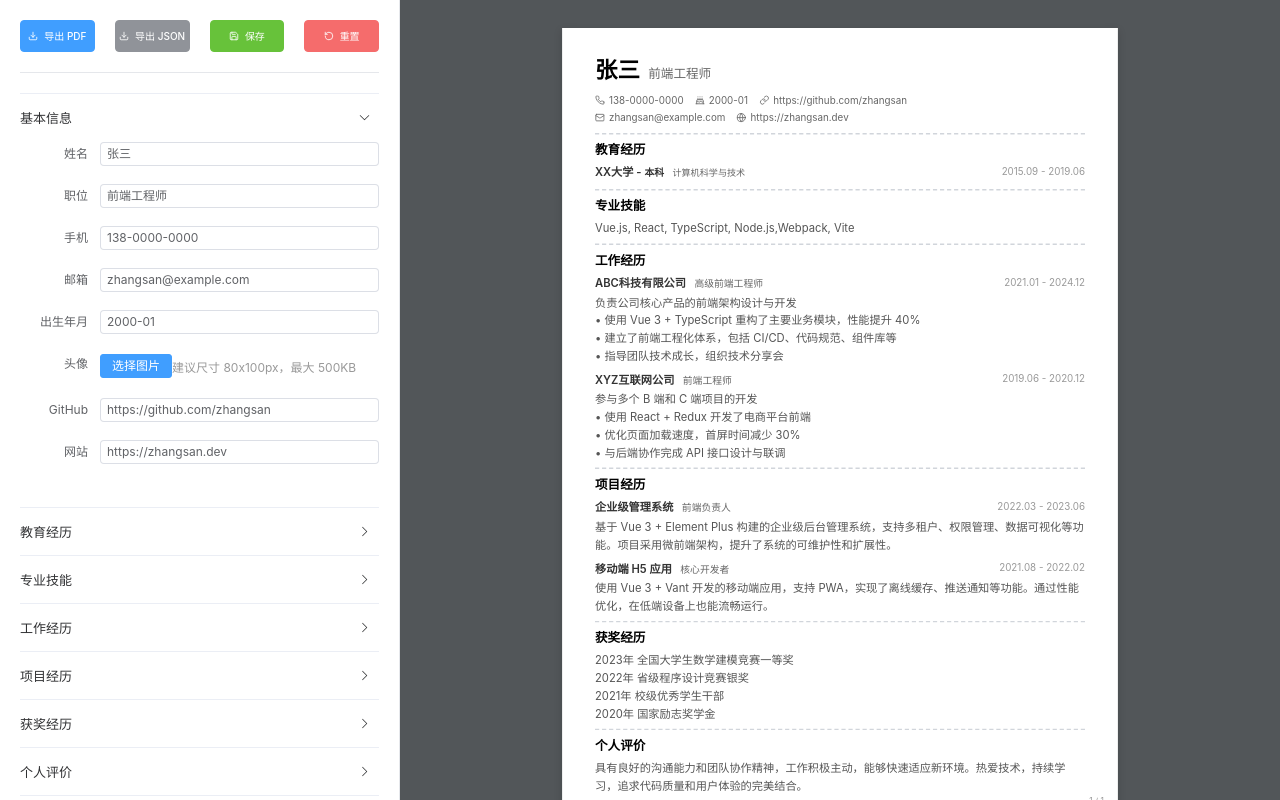
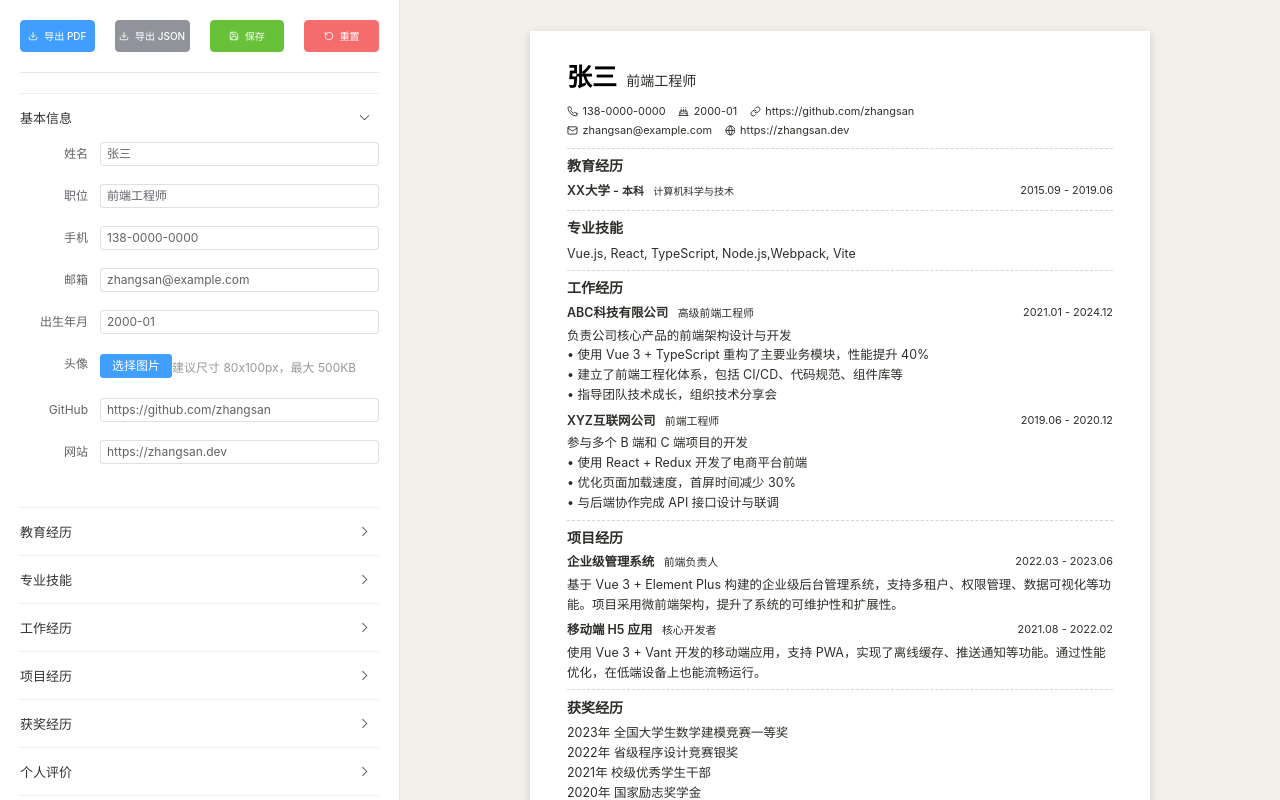
Before and after one commit to cino3/KnockKnockResume, a Vue app: page / in a window 1280 px wide. Built offline with nearby package versions, Linux system fonts and the light colour scheme.

Commit message:
调整预览组件样式以支持缩放(也就是解决了预览页，背景还能往下滚一整页多的问题，大量下滚留白)，更新默认缩放比例至74%；

```diff
--- a/src/components/Preview.vue
+++ b/src/components/Preview.vue
@@ -1,7 +1,10 @@
 <template>
   <div class="preview-container">
     <!-- 简历页面容器 -->
-    <div class="resume-pages-container" :style="{ transform: `scale(${store.previewScale})`, transformOrigin: 'top center' }">
+    <div
+      class="resume-pages-container"
+      :style="pagesContainerStyle"
+    >
 
       <!-- 1. 测量容器 (永远隐藏，仅用于计算) -->
       <div ref="measureRef" class="resume-paper measure-container" :style="resumeStyle">
@@ -15,7 +18,7 @@
 
       <!-- 3. 真实渲染的分页 (JS 计算结果，仅屏幕预览) -->
       <div
-        v-for="(page, index) in renderPages"
+        v-for="(_page, index) in renderPages"
         :key="index"
         class="resume-paper screen-page"
         :style="resumeStyle"
@@ -35,12 +38,27 @@ import ResumeContent from './ResumeContent.vue'
 const store = useResumeStore()
 const measureRef = ref<HTMLElement | null>(null)
 const renderPages = ref<number[]>([1])
+const supportsZoom = ref(false)
 
 const resumeStyle = computed(() => ({
   '--primary': store.theme.primaryColor,
   '--line-height': store.theme.lineHeight,
   '--paragraph-spacing': `${store.theme.paragraphSpacing}px`
 }))
+
+// `transform: scale()` 不会影响布局尺寸，滚动高度仍按未缩放计算，会导致“还能往下滚一大截空白”
+// 优先使用 `zoom`（Chromium 支持）让布局尺寸随缩放同步变化；不支持时再 fallback 到 transform。
+const pagesContainerStyle = computed(() => {
+  if (supportsZoom.value) {
+    return {
+      zoom: String(store.previewScale)
+    } as Record<string, string>
+  }
+  return {
+    transform: `scale(${store.previewScale})`,
+    transformOrigin: 'top center'
+  } as Record<string, string>
+})
 
 // ================= 常量定义 =================
 const A4_HEIGHT_PX = 1123 // A4 高度 (96 DPI)
@@ -232,7 +250,6 @@ async function calculatePages() {
 
   // 第3步：使用动态容差重新评估所有方案
   let bestPagesData: HTMLElement[][] = []
-  let bestHeights: number[] = []
   let bestScore = Infinity
   let bestMargin = Infinity
   let bestSafetyBuffer = 0
@@ -297,7 +314,6 @@ async function calculatePages() {
     if (score < bestScore) {
       bestScore = score
       bestPagesData = pagesData
-      bestHeights = pageHeights
       bestMargin = firstPageMargin
       bestSafetyBuffer = safetyBuffer
     }
@@ -306,7 +322,7 @@ async function calculatePages() {
   console.log(`✅ 选择方案: safetyBuffer=${bestSafetyBuffer}px, 第1页留白=${bestMargin.toFixed(1)}px`)
 
   // 渲染最优结果
-  renderPages.value = bestPagesData.length > 0 ? Array(bestPagesData.length).fill(1) : [1]
+  renderPages.value = bestPagesData.length > 0 ? new Array(bestPagesData.length).fill(1) : [1]
 
   await nextTick()
   bestPagesData.forEach((nodes, index) => {
@@ -326,6 +342,7 @@ watch(
 )
 
 onMounted(() => {
+  supportsZoom.value = typeof CSS !== 'undefined' && typeof CSS.supports === 'function' && CSS.supports('zoom', '1')
   setTimeout(calculatePages, 500)
 })
 </script>
@@ -334,7 +351,7 @@ onMounted(() => {
 /* ================= 预览样式 ================= */
 .preview-container {
   position: relative; width: 100%; height: 100%;
-  background: #525659; overflow: auto;
+  background: #F2F0EB; overflow: auto;
 }
 .resume-pages-container {
   display: flex; flex-direction: column; align-items: center;
@@ -389,7 +406,7 @@ onMounted(() => {
   font-size: 32px; font-weight: 700; color: var(--primary, #000000); margin-bottom: 0;
 }
 .page-content-wrapper :deep(.title) {
-  font-size: 18px; color: #666; margin-bottom: 0;
+  font-size: 18px; color: #2D2D29; margin-bottom: 0;
 }
 .page-content-wrapper :deep(.avatar-wrapper) {
   position: absolute; right: 0; top: 0;
@@ -398,7 +415,7 @@ onMounted(() => {
   width: 80px; height: 100px; object-fit: cover; display: block;
 }
 .page-content-wrapper :deep(.contact-info) {
-  display: flex; flex-direction: column; gap: 4px; font-size: 14px; color: #666; min-height: 50px;
+  display: flex; flex-direction: column; gap: 4px; font-size: 14px; color: #2D2D29; min-height: 50px;
 }
 .page-content-wrapper :deep(.contact-info.has-avatar) {
   margin-right: 96px;
@@ -416,7 +433,7 @@ onMounted(() => {
   margin-bottom: 8px;
 }
 .page-content-wrapper :deep(.section-title) {
-  font-size: 18px; font-weight: 600; color: var(--primary, #000000); margin-bottom: 7px; margin-top: 5px;
+  font-size: 18px; font-weight: 600; color: #2D2D29; margin-bottom: 7px; margin-top: 5px;
 }
 .page-content-wrapper :deep(.section-content) {
   margin-bottom: var(--paragraph-spacing, 8px);
@@ -443,32 +460,32 @@ onMounted(() => {
   display: flex; justify-content: space-between; align-items: flex-start; margin-bottom: 0px;
 }
 .page-content-wrapper :deep(.item-title) {
-  font-size: 16px; font-weight: 600; color: #333; margin-bottom: 4px;
+  font-size: 16px; font-weight: 600; color: #2D2D29; margin-bottom: 4px;
 }
 .page-content-wrapper :deep(.item-subtitle-inline) {
-  font-size: 14px; font-weight: 400; color: #666; margin-left: 8px;
+  font-size: 14px; font-weight: 400; color: #2D2D29; margin-left: 8px;
 }
 .page-content-wrapper :deep(.item-subtitle) {
-  font-size: 14px; color: #666;
+  font-size: 14px; color: #2D2D29;
 }
 .page-content-wrapper :deep(.item-date) {
-  font-size: 14px; color: #999; white-space: nowrap;
+  font-size: 14px; color: #2D2D29; white-space: nowrap;
 }
 .page-content-wrapper :deep(.education-major) {
-  font-size: 13px; color: #666;
+  font-size: 13px; color: #2D2D29;
 }
 .page-content-wrapper :deep(.education-major-inline) {
-  font-size: 13px; font-weight: 400; color: #666; margin-left: 8px;
+  font-size: 13px; font-weight: 400; color: #2D2D29; margin-left: 8px;
 }
 .page-content-wrapper :deep(.education-degree) {
-  font-size: 14px; font-weight: 600; color: #333;
+  font-size: 14px; font-weight: 600; color: #2D2D29;
 }
 .page-content-wrapper :deep(.item-description-wrapper) {
   margin-top: 0px;
   margin-bottom: 0px;
 }
 .page-content-wrapper :deep(.text-line) {
-  color: #555; line-height: var(--line-height, 1.6); white-space: pre-wrap;
+  color: #2D2D29; line-height: var(--line-height, 1.6); white-space: pre-wrap;
 }
 
 /* ================= 打印样式 (使用打印专用容器) ================= */
--- a/src/stores/resume.ts
+++ b/src/stores/resume.ts
@@ -154,8 +154,8 @@ export const useResumeStore = defineStore('resume', () => {
     paragraphSpacing: 8
   })
 
-  // 预览缩放（固定为 70%）
-  const previewScale = ref(0.7)
+  // 预览缩放（默认 74%）
+  const previewScale = ref(0.78)
 
   // 最后保存时间
   const lastSavedTime = ref<string | null>(null)
```
